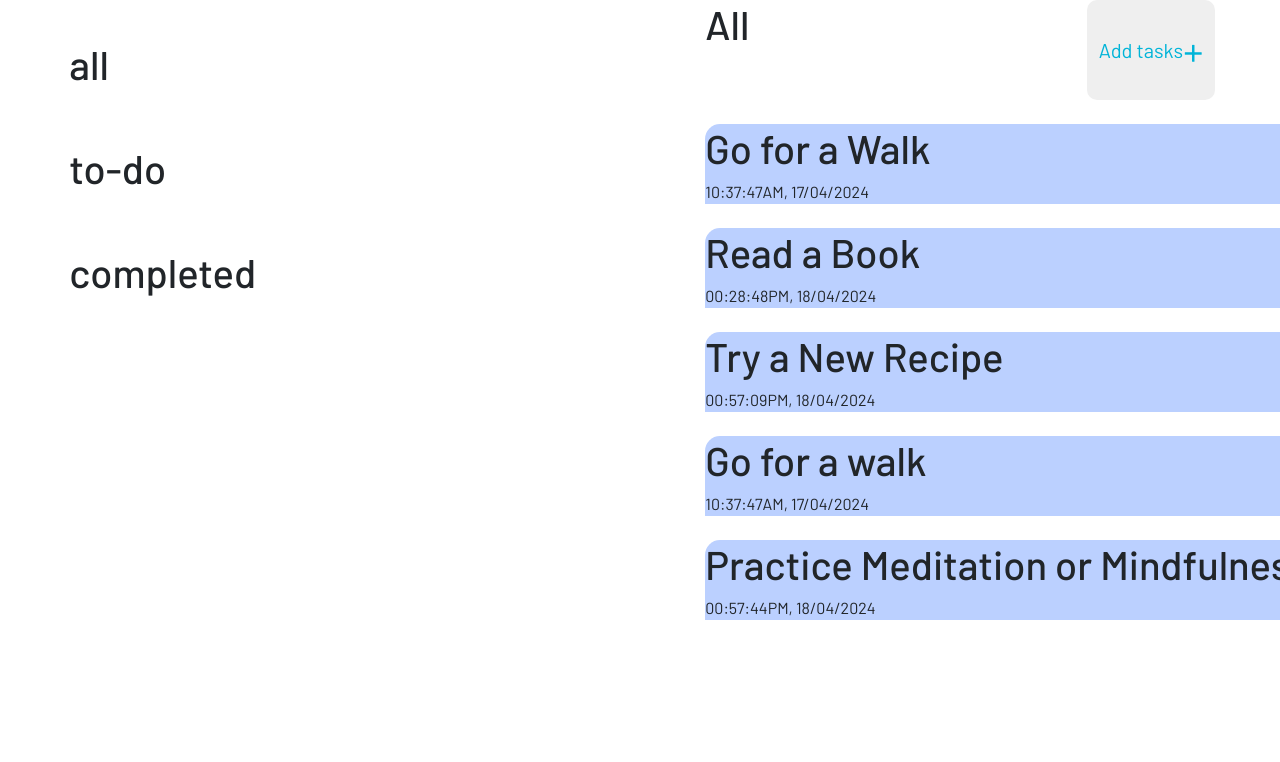
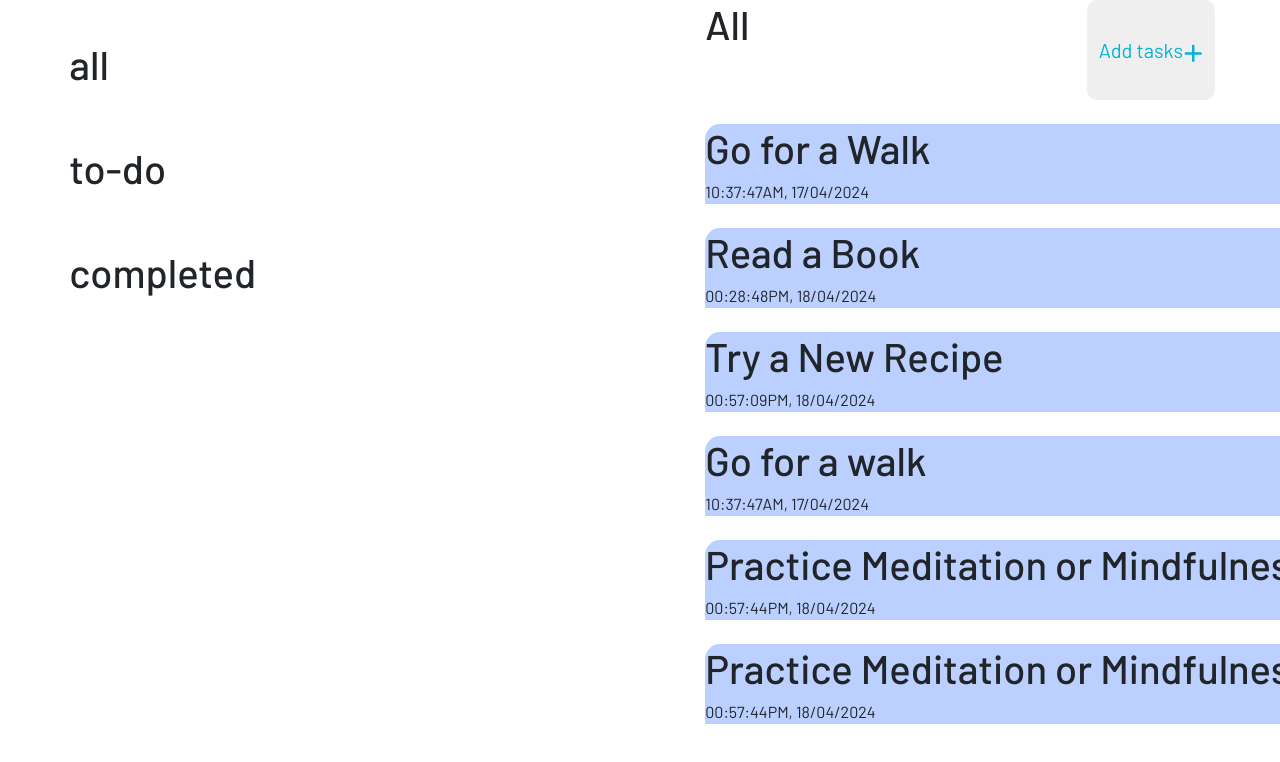
Before and after one commit to Ahmedflfl/toodLest, a plain HTML site: page index.html in a window 1280 px wide. Shown: the top 762 px of the page. Drawn offline with nearby package versions, Linux system fonts and the light colour scheme.

Commit message:
verhin 1

```diff
--- a/hom.html
+++ b/index.html
@@ -91,7 +91,15 @@
         <div class="p--1"> 00:57:44PM, 18/04/2024</div>
 
         </div>
+     <br>
+     <div class="contents">
+        <div class="list-group-item d-flex justify-content-between">
+     <h1>Practice Meditation or Mindfulness </h1>
+       <input type="checkbox" class="form-check-input me-1 m-3">
+    </div>
+    <div class="p--1"> 00:57:44PM, 18/04/2024</div>
 
+    </div>
 
         </div>
     </div>
```
